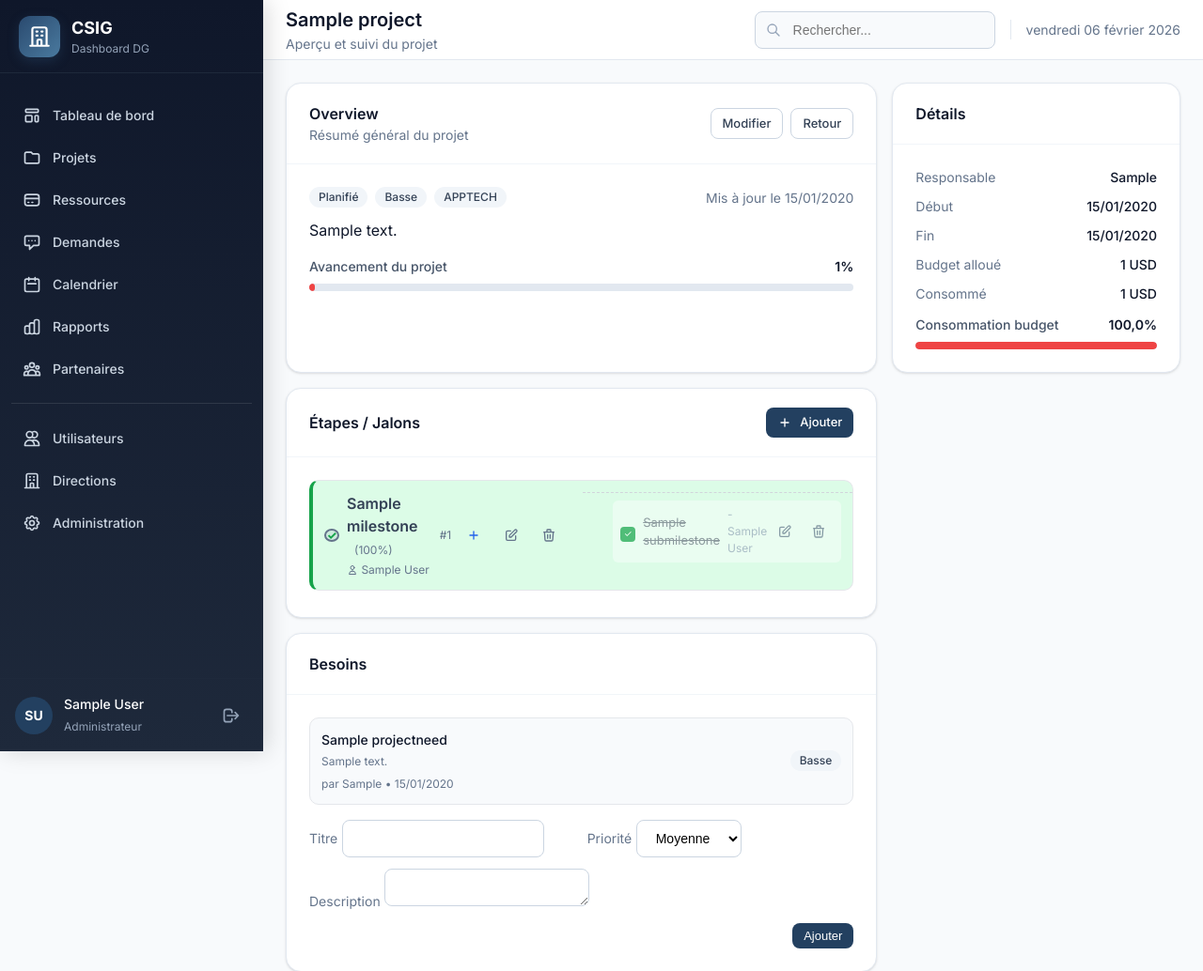
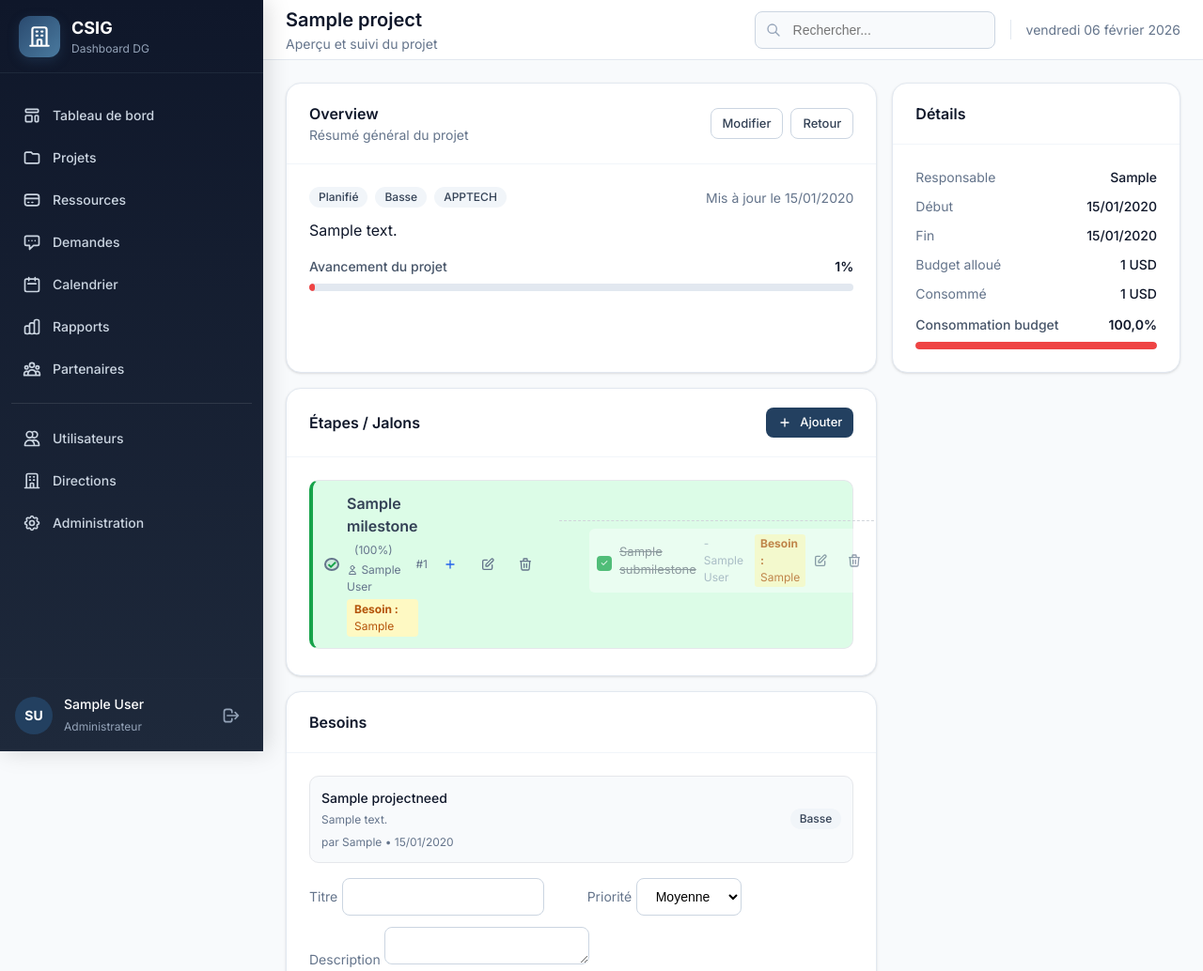
Before and after one commit to Bella5768/Dashbord_Direction, a Django app: page /projets/1/ in a window 1280 px wide. Shown: the top 1034 px of the page at 94% size. Run offline with Django 5.2, Linux system fonts and the light colour scheme; a user stored in the database is signed in; data comes from the database, SQL or seed files in the repository; tables that the repository leaves empty hold one stand-in row (values such as "Sample post").

Commit message:
Afficher le champ besoin sur la page detail projet pour etapes et sous-etapes

```diff
--- a/templates/core/project_detail.html
+++ b/templates/core/project_detail.html
@@ -115,6 +115,11 @@
                                         {{ milestone.assigned_to.name }}
                                     </div>
                                     {% endif %}
+                                    {% if milestone.need %}
+                                    <div class="text-xs" style="margin-top: 4px; color: #b45309; background: #fef9c3; padding: 2px 8px; border-radius: 4px; display: inline-block;">
+                                        <strong>Besoin :</strong> {{ milestone.need }}
+                                    </div>
+                                    {% endif %}
                                 </div>
                             </div>
                             <div class="flex items-center gap-2">
@@ -152,6 +157,9 @@
                                         <span style="font-size: 13px; {% if sub.completed %}text-decoration: line-through; color: #6b7280;{% endif %}">{{ sub.name }}</span>
                                         {% if sub.assigned_to %}
                                         <span class="text-xs text-gray-400">- {{ sub.assigned_to.name }}</span>
+                                        {% endif %}
+                                        {% if sub.need %}
+                                        <span class="text-xs" style="color: #b45309; background: #fef9c3; padding: 1px 6px; border-radius: 3px; margin-left: 4px;"><strong>Besoin :</strong> {{ sub.need }}</span>
                                         {% endif %}
                                     </div>
                                     <div class="flex items-center gap-1">
```
